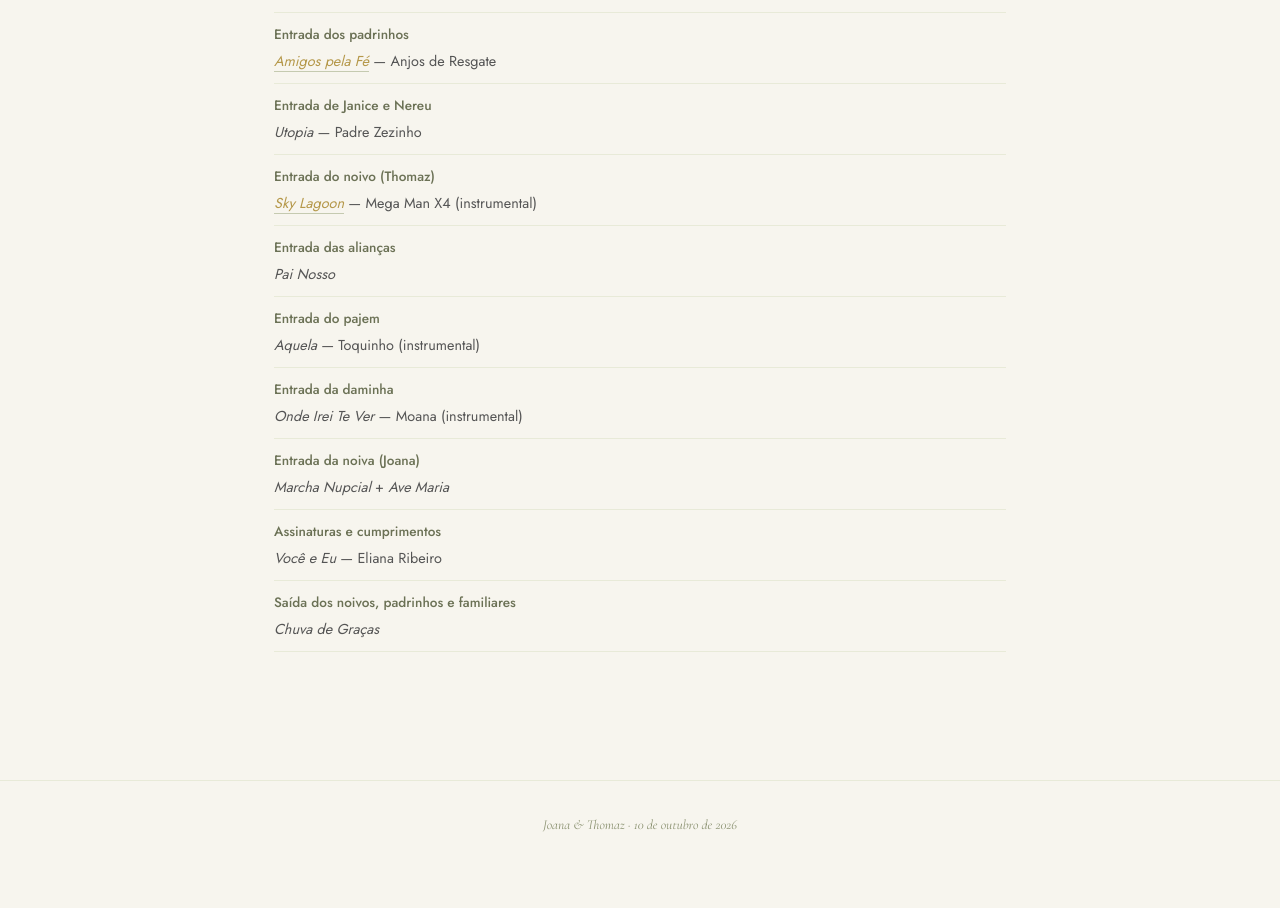
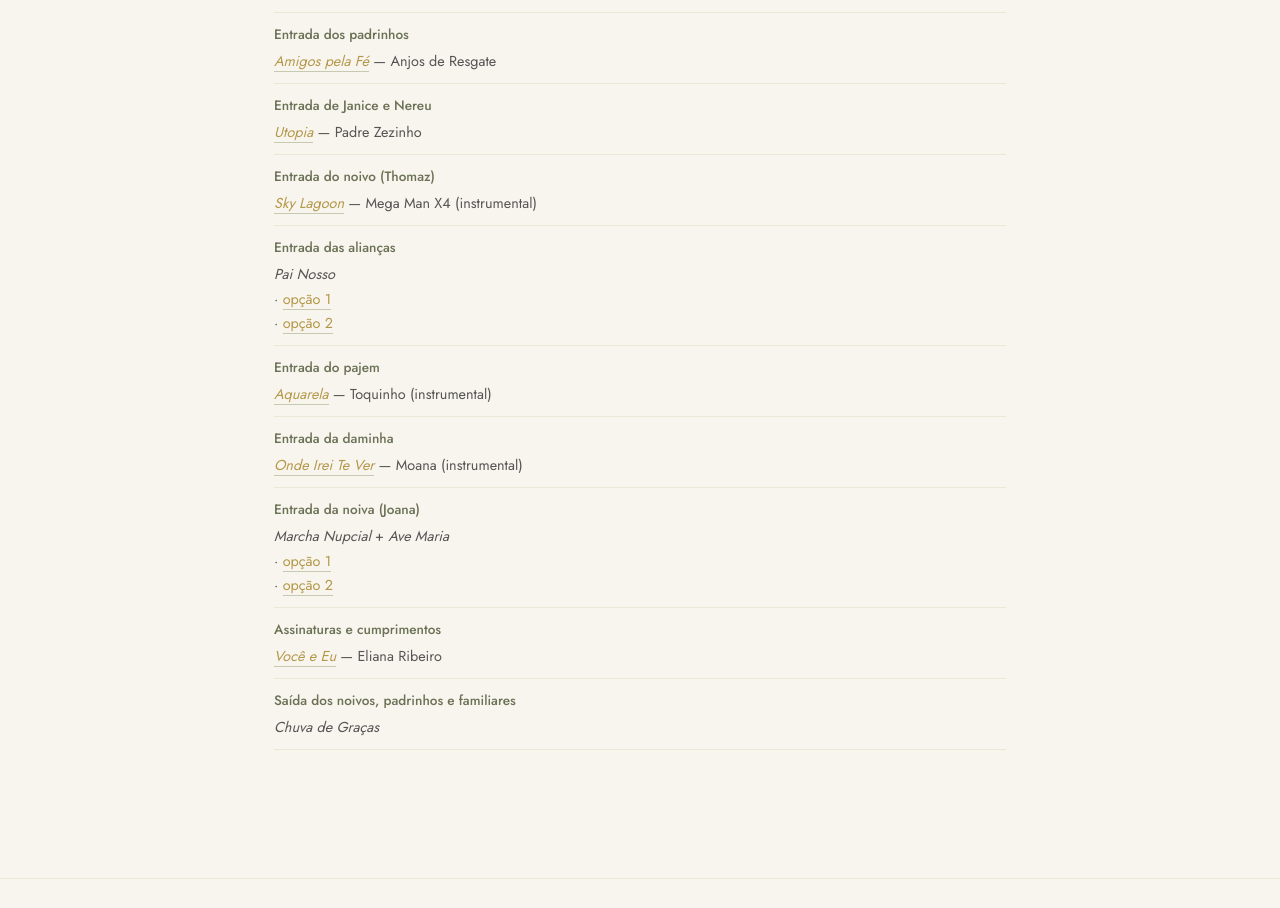
Before and after one commit to ThomazDiniz/casamento, a plain HTML site: page roteiro.html in a window 1280 px wide. Shown: the part 2580-3488 px from the top of the page. Before the commit the page ends 3448 px from the top, so only its background shows below. Drawn offline with nearby package versions, Linux system fonts and the light colour scheme.

Commit message:
Update roteiro.html

```diff
--- a/roteiro.html
+++ b/roteiro.html
@@ -276,7 +276,7 @@
       </li>
       <li class="musica">
         <span class="item-hora">Entrada de Janice e Nereu</span>
-        <span class="item-desc"><em>Utopia</em> — Padre Zezinho</span>
+        <span class="item-desc"><a href="https://www.youtube.com/shorts/H1RaIyLFtro" target="_blank" rel="noopener" style="color:var(--gold);text-decoration:none;border-bottom:1px solid var(--olive-light)"><em>Utopia</em></a> — Padre Zezinho</span>
       </li>
       <li class="musica">
         <span class="item-hora">Entrada do noivo (Thomaz)</span>
@@ -284,23 +284,23 @@
       </li>
       <li class="musica">
         <span class="item-hora">Entrada das alianças</span>
-        <span class="item-desc"><em>Pai Nosso</em></span>
+        <span class="item-desc"><em>Pai Nosso</em><br>· <a href="https://www.youtube.com/watch?v=UZQ33GmudMI" target="_blank" rel="noopener" style="color:var(--gold);text-decoration:none;border-bottom:1px solid var(--olive-light)">opção 1</a><br>· <a href="https://www.youtube.com/watch?v=LZCbBiG_rKA" target="_blank" rel="noopener" style="color:var(--gold);text-decoration:none;border-bottom:1px solid var(--olive-light)">opção 2</a></span>
       </li>
       <li class="musica">
         <span class="item-hora">Entrada do pajem</span>
-        <span class="item-desc"><em>Aquela</em> — Toquinho (instrumental)</span>
+        <span class="item-desc"><a href="https://youtube.com/shorts/gH0b_xspvE0" target="_blank" rel="noopener" style="color:var(--gold);text-decoration:none;border-bottom:1px solid var(--olive-light)"><em>Aquarela</em></a> — Toquinho (instrumental)</span>
       </li>
       <li class="musica">
         <span class="item-hora">Entrada da daminha</span>
-        <span class="item-desc"><em>Onde Irei Te Ver</em> — Moana (instrumental)</span>
+        <span class="item-desc"><a href="https://www.youtube.com/watch?v=pfoLIaVXWKU" target="_blank" rel="noopener" style="color:var(--gold);text-decoration:none;border-bottom:1px solid var(--olive-light)"><em>Onde Irei Te Ver</em></a> — Moana (instrumental)</span>
       </li>
       <li class="musica">
         <span class="item-hora">Entrada da noiva (Joana)</span>
-        <span class="item-desc"><em>Marcha Nupcial</em> + <em>Ave Maria</em></span>
+        <span class="item-desc"><em>Marcha Nupcial</em> + <em>Ave Maria</em><br>· <a href="https://www.youtube.com/watch?v=vcTam84aawk" target="_blank" rel="noopener" style="color:var(--gold);text-decoration:none;border-bottom:1px solid var(--olive-light)">opção 1</a><br>· <a href="https://www.youtube.com/watch?v=PmmlneUwLCw" target="_blank" rel="noopener" style="color:var(--gold);text-decoration:none;border-bottom:1px solid var(--olive-light)">opção 2</a></span>
       </li>
       <li class="musica">
         <span class="item-hora">Assinaturas e cumprimentos</span>
-        <span class="item-desc"><em>Você e Eu</em> — Eliana Ribeiro</span>
+        <span class="item-desc"><a href="https://www.youtube.com/watch?v=EQj1GzLkicU" target="_blank" rel="noopener" style="color:var(--gold);text-decoration:none;border-bottom:1px solid var(--olive-light)"><em>Você e Eu</em></a> — Eliana Ribeiro</span>
       </li>
       <li class="musica">
         <span class="item-hora">Saída dos noivos, padrinhos e familiares</span>
```
